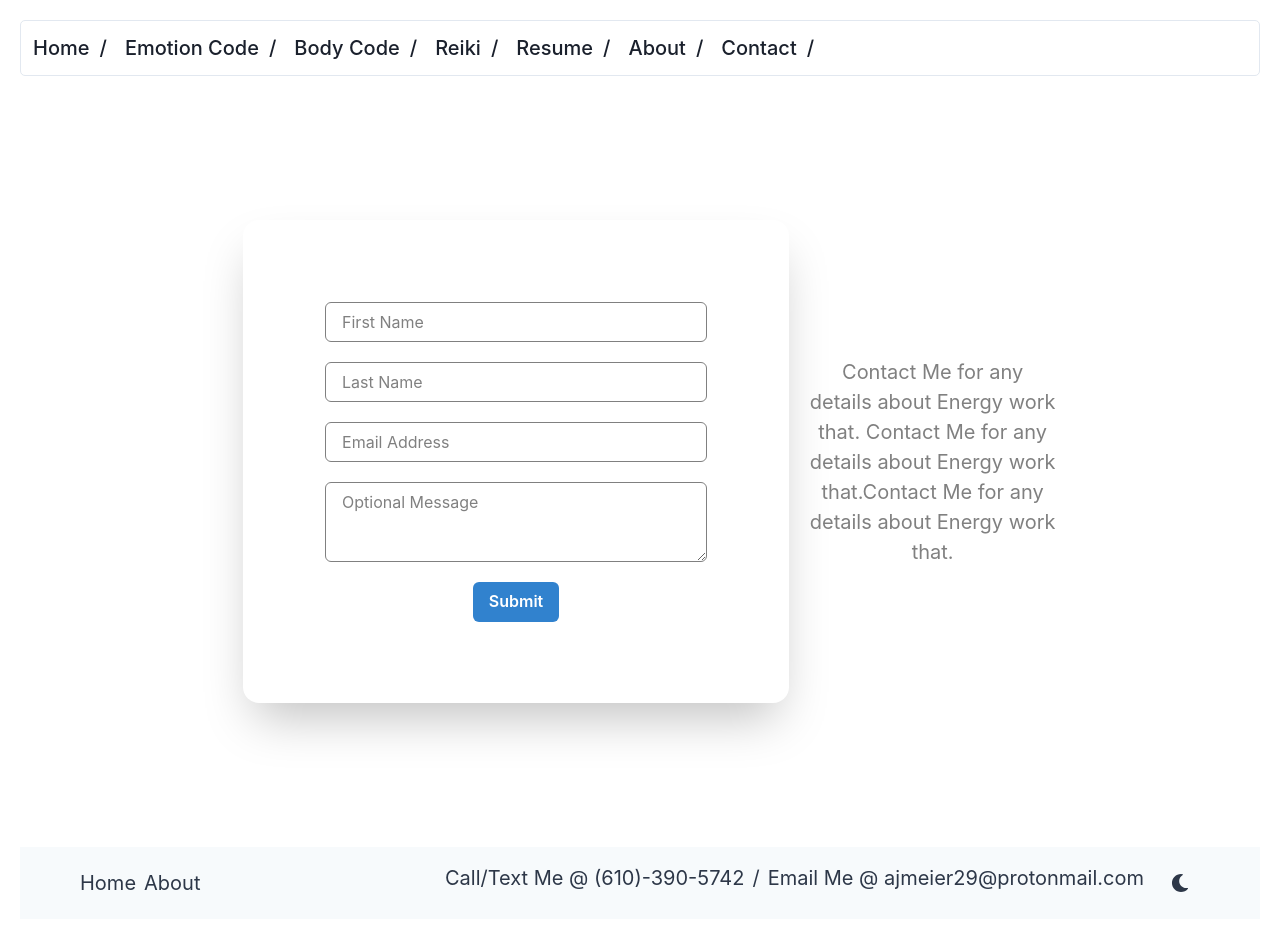
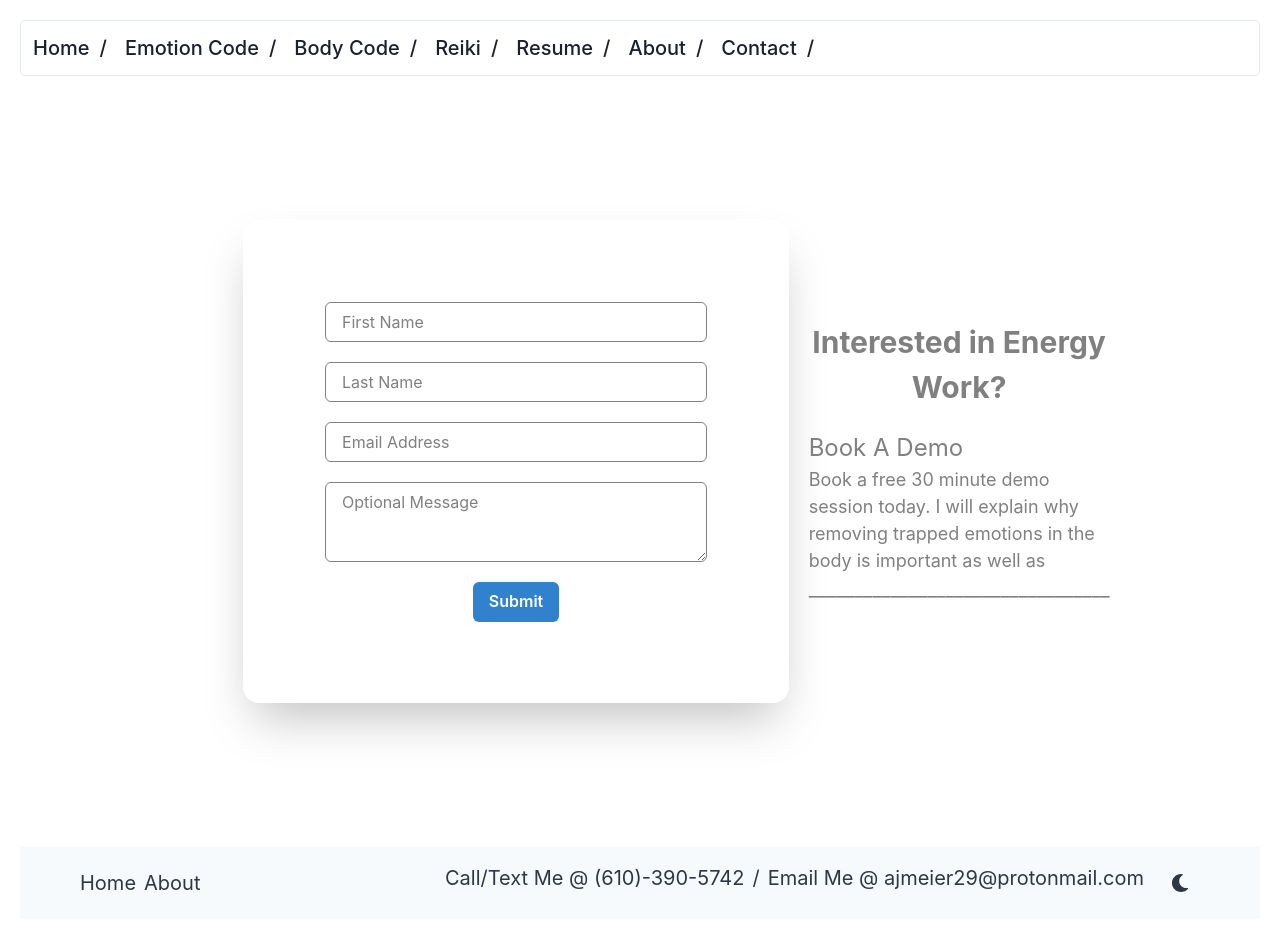
Before and after one commit to ajmeier29/about-me-site, a React (Create React App) app: page /contact in a window 1280 px wide. Shown: the top 930 px of the page. Built offline with nearby package versions, Linux system fonts and the light colour scheme.

Commit message:
updated contact form, need to switch to grid

```diff
--- a/src/Contact.js
+++ b/src/Contact.js
@@ -1,6 +1,5 @@
 import {
   Center,
-  AbsoluteCenter,
   Box,
   HStack,
   Textarea,
@@ -9,8 +8,7 @@ import {
   Button,
   Text,
   Flex,
-  Wrap,
-  WrapItem,
+  Divider,
 } from '@chakra-ui/react';
 
 const Contact = props => {
@@ -33,15 +31,50 @@ const EmailForm = props => {
             <ContactForm />
           </Box>
           <Flex minHeight="25vh" width="25%">
-            <Text color="grey" align={'top'}>
-              Contact Me for any details about Energy work that. Contact Me for
-              any details about Energy work that.Contact Me for any details
-              about Energy work that.
-            </Text>
+            <ContactFormText />
           </Flex>
         </Center>
       </HStack>
     </ContactBox>
+  );
+};
+
+const ContactFormText = props => {
+  return (
+    <Box>
+      <Box>
+        <Text as="b" color="grey" fontSize={'3xl'}>
+          Interested in Energy Work?
+        </Text>
+      </Box>
+      <Box marginTop={5}>
+        <ContactMessageText textAlign="left" fontSize="2xl">
+          Book A Demo
+        </ContactMessageText>
+        <ContactMessageText textAlign="left" fontSize="lg">
+          Book a free 30 minute demo session today. I will explain why removing
+          trapped emotions in the body is important as well as
+        </ContactMessageText>
+        <ContactMessageText>
+          _________________________________
+        </ContactMessageText>
+      </Box>
+    </Box>
+  );
+};
+
+const ContactMessageText = props => {
+  return (
+    <Box>
+      <Text
+        as={props.as}
+        textAlign={props.textAlign}
+        color="grey"
+        fontSize={props.fontSize}
+      >
+        {props.children}
+      </Text>
+    </Box>
   );
 };
 
```
